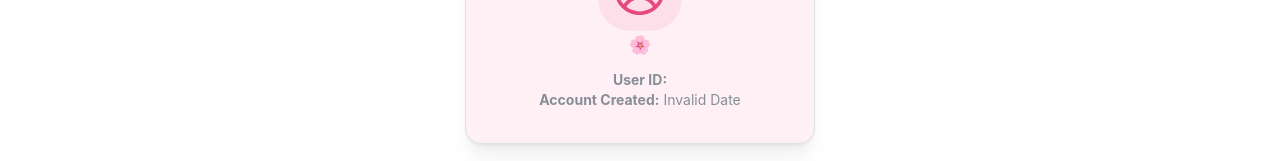
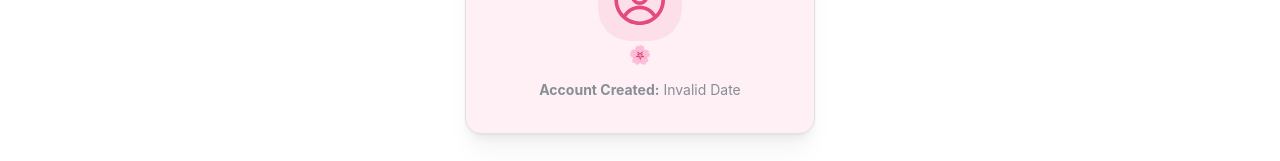
Before and after one commit to yasasvif5/url-shortener-yashu, a React (Vite) app in the folder frontend/: page /profile in a window 1280 px wide. Shown: the part 231-392 px from the top of the page. Built offline with nearby package versions, Linux system fonts and the light colour scheme; no server answers.

Commit message:
error in user id so removed it

```diff
--- a/frontend/src/Pages/Profile.jsx
+++ b/frontend/src/Pages/Profile.jsx
@@ -49,16 +49,11 @@ export default function Profile() {
             🌸 {profileData?.name}
           </Text>
 
-
           <Text ta="center" tt="lowercase" c="grape">
             {profileData?.email}
           </Text>
 
-        <Text ta="center" size="sm" mt="xs" c="dimmed">
-          <strong>User ID:</strong> {profileData?.userId}
-        </Text>
-
-        <Text ta="center" size="sm" c="dimmed">
+          <Text ta="center" size="sm" c="dimmed" mt="xs">
             <strong>Account Created:</strong>{" "}
             {new Date(profileData?.createdAt).toLocaleString()}
           </Text>
```
Lines whose indentation alone changed are shown as unchanged.
